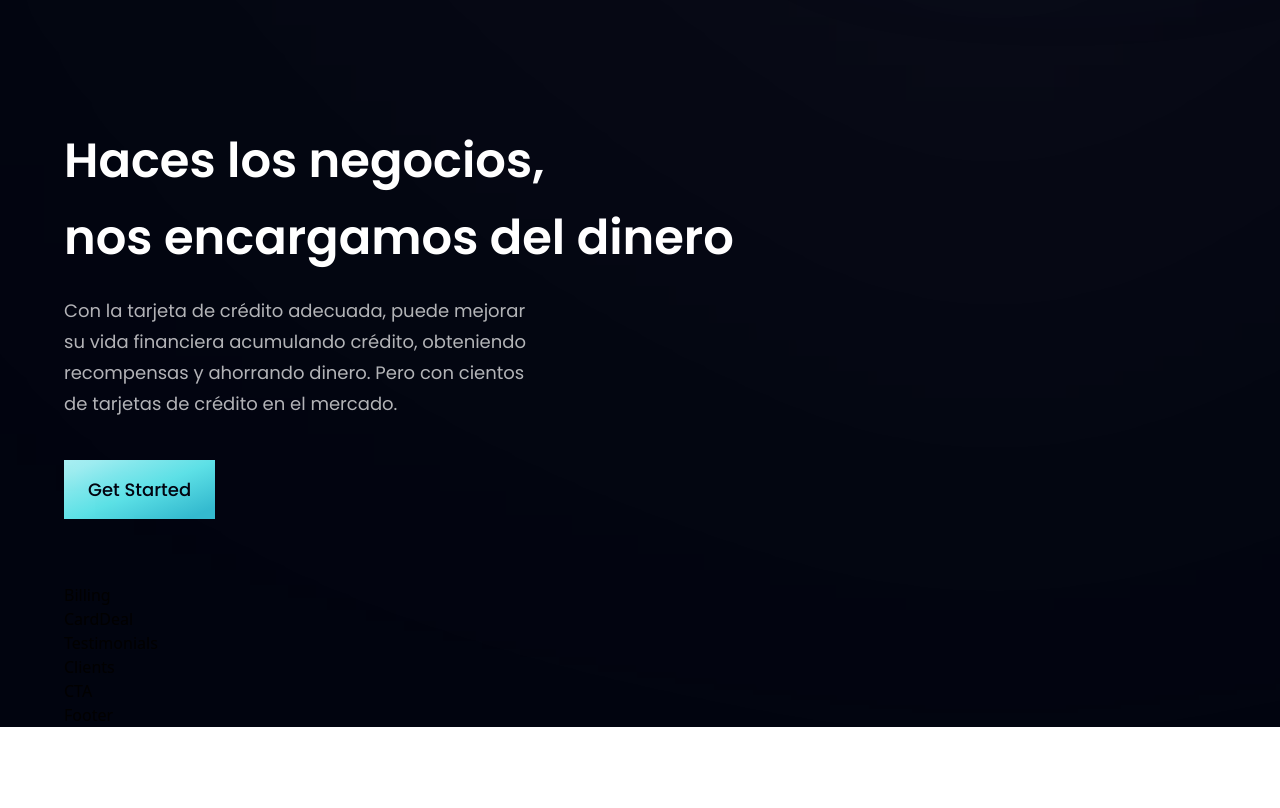
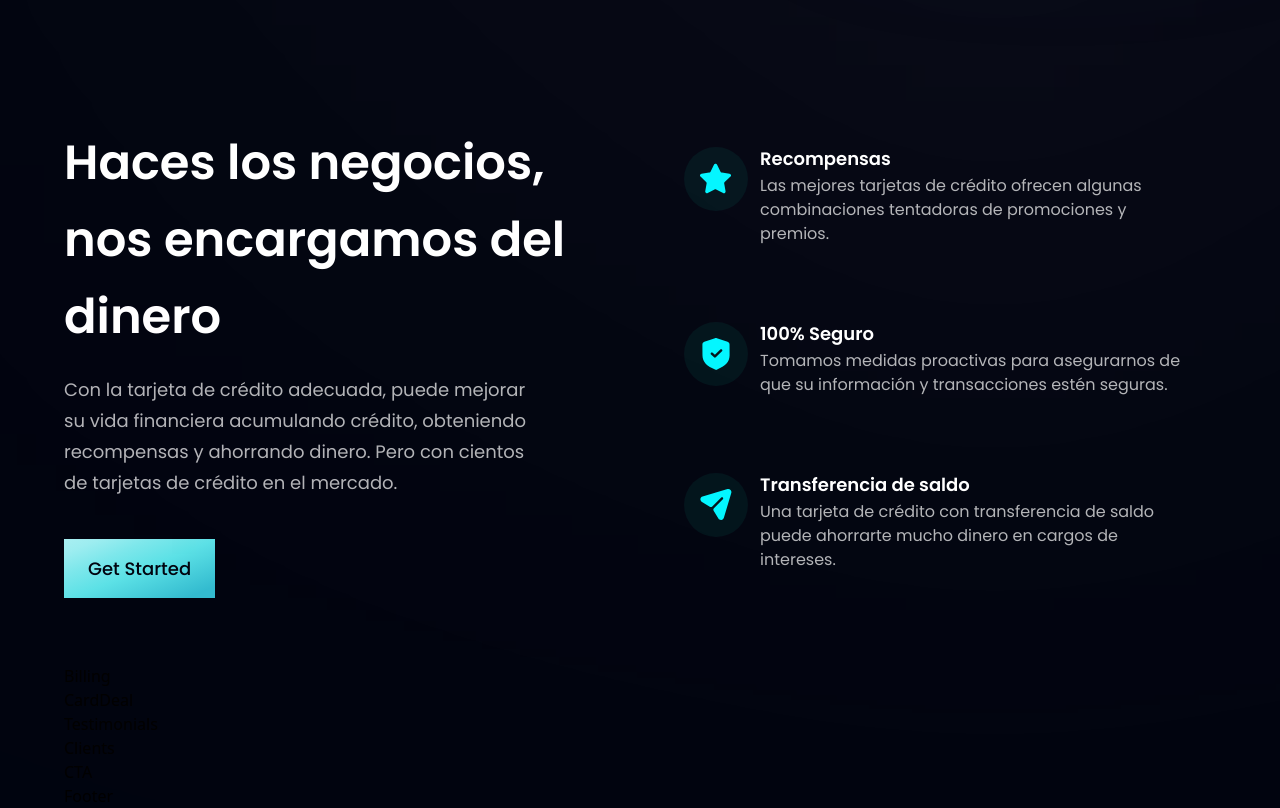
Before and after one commit to develoba/portfolio, a React (Vite) app in the folder globalbank/: page / in a window 1280 px wide. Shown: the part 880-1688 px from the top of the page. Before the commit the page ends 1607 px from the top, so only its background shows below. Built offline with nearby package versions, Linux system fonts and the light colour scheme.

Commit message:
Add business component

```diff
--- a/globalbank/src/components/Business.jsx
+++ b/globalbank/src/components/Business.jsx
@@ -2,6 +2,22 @@
 import { features } from '../constants'
 import styles, { layout } from '../style'
 import Button from './Button'
+
+const FeatureCard = ({ icon, title, content, index }) => (
+  <div className={`flex flex-row p-6 rounded-[20px] ${index !== features.length -1 ? 'mb-6' : 'mb-0'} feature-card`}>
+    <div className={`w-[64px] h-[64px] rounded-full ${styles.flexCenter} bg-dimBlue`}>
+      <img src={icon} alt='icon' className='w-[50%] h-[50%] object-contain'/>
+    </div>
+    <div className='flex-1 flex flex-col ml-3'>
+      <h4 className='font-poppins font-semibold text-white text-[18px] leading-[23px] mb-1'>
+        {title}
+      </h4>
+      <p className='font-poppins font-normal text-dimWhite text-[16px] leading-[24px] mb-1'>
+        {content}
+      </p>
+    </div>
+  </div>
+)
 
 const Business = () => {
   return (
@@ -12,6 +28,12 @@
 
         <Button styles='mt-10' />
       </div>
+
+      <div className={`${layout.sectionImg} flex-col`}>
+        {features.map((feature, index) => (
+          <FeatureCard key={feature.id} {...feature} index={index} />
+        ))}
+      </div>
     </section>
   )
 }
```
